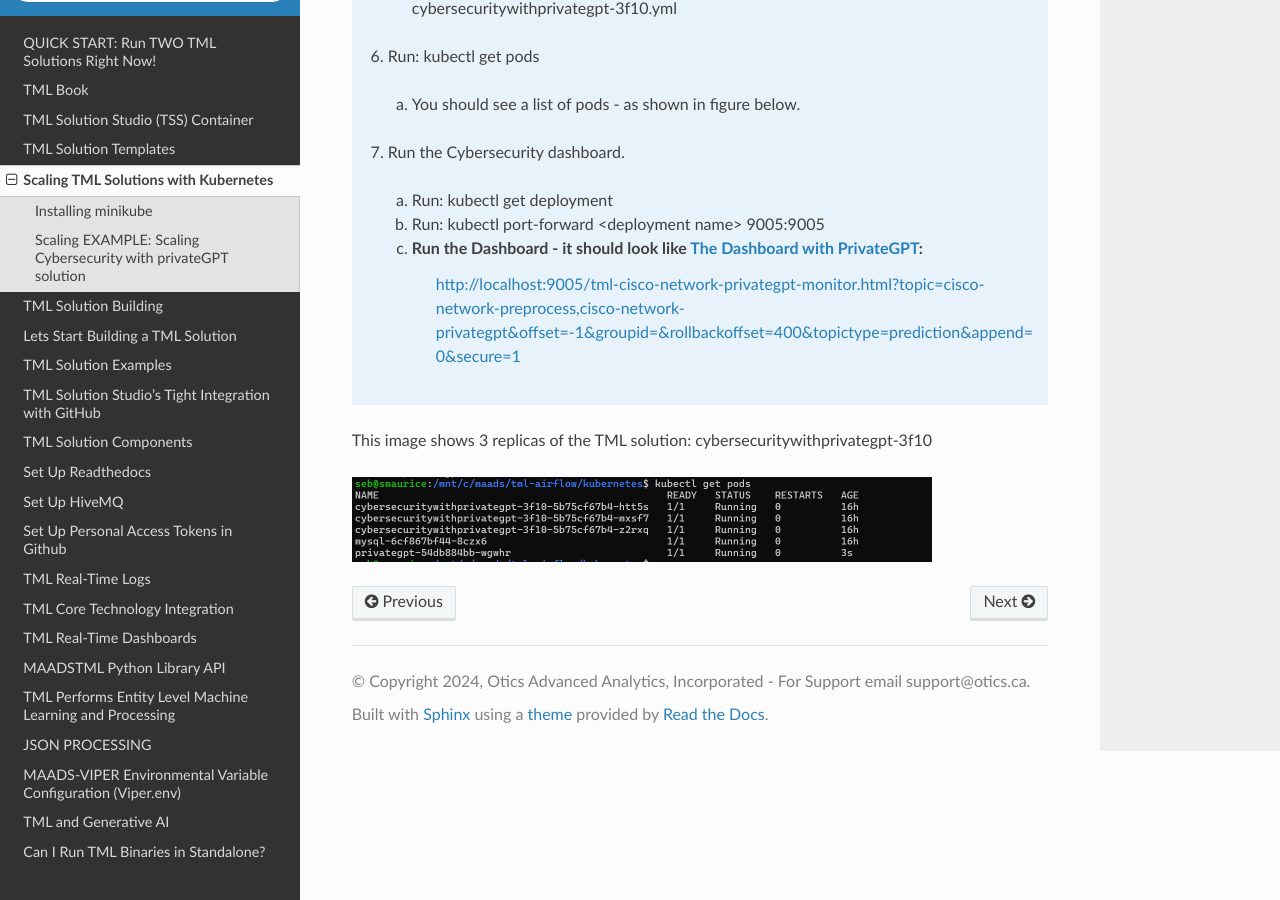
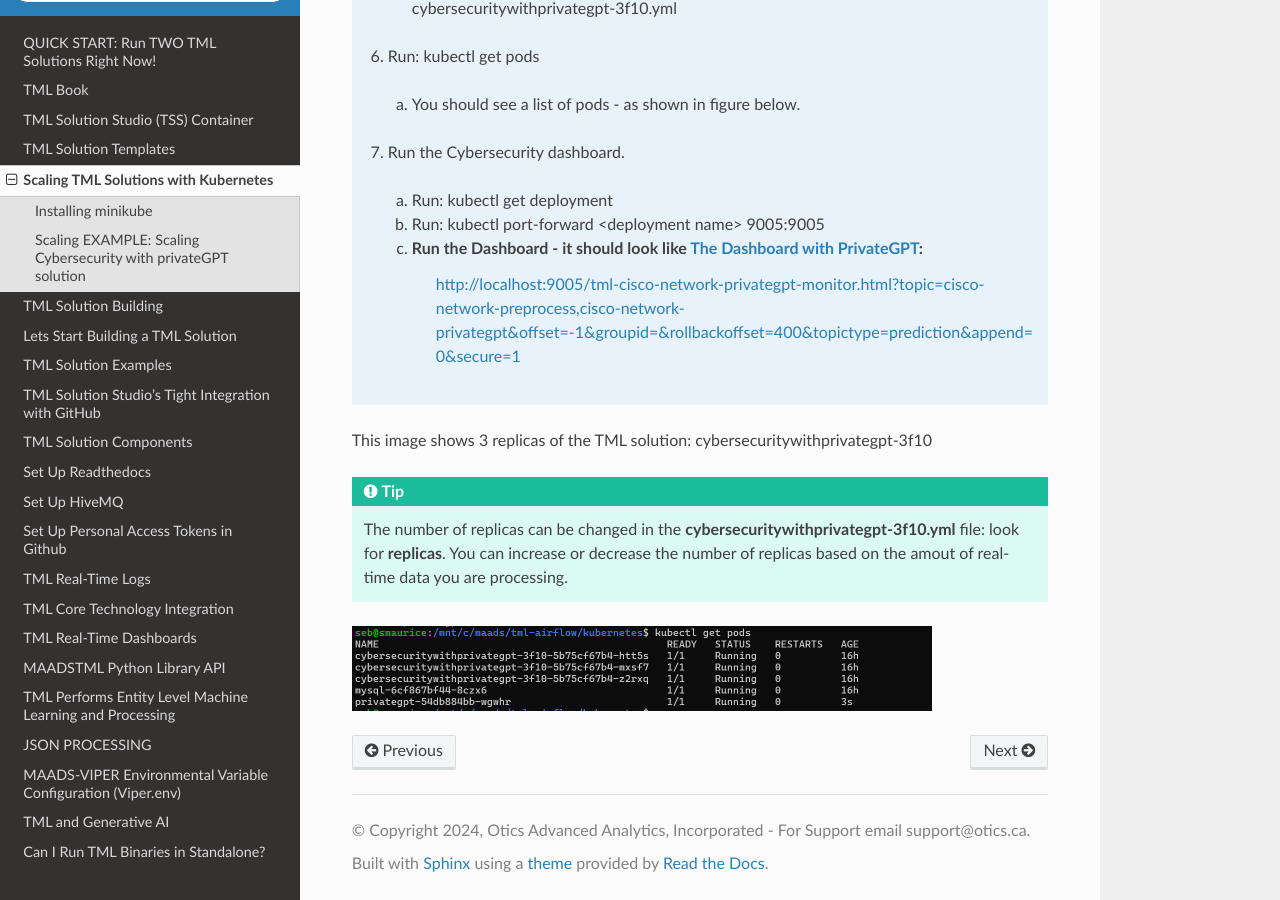
Before and after one commit to smaurice101/readthedocs, a Sphinx documentation site: the page built from docs/source/kube.rst, in a window 1280 px wide and 900 px high, scrolled down 3752 px. Built offline with Sphinx 7.4.7 and the Read the Docs theme 3.1.0, drawn with Linux system fonts in a browser that asks for light colours.

Commit message:
Update kube.rst

```diff
--- a/docs/source/kube.rst
+++ b/docs/source/kube.rst
@@ -132,5 +132,9 @@ To show how simple it is to scale TML solutions in kubernetes, we will scale :re
 
 This image shows 3 replicas of the TML solution: cybersecuritywithprivategpt-3f10
 
+.. tip::
+   The number of replicas can be changed in the **cybersecuritywithprivategpt-3f10.yml** file: look for **replicas**.  You can increase or decrease the number of replicas based on the amout of real-time data you are processing.
+
+
 .. figure:: kubectl.png
    :scale: 50%
```
